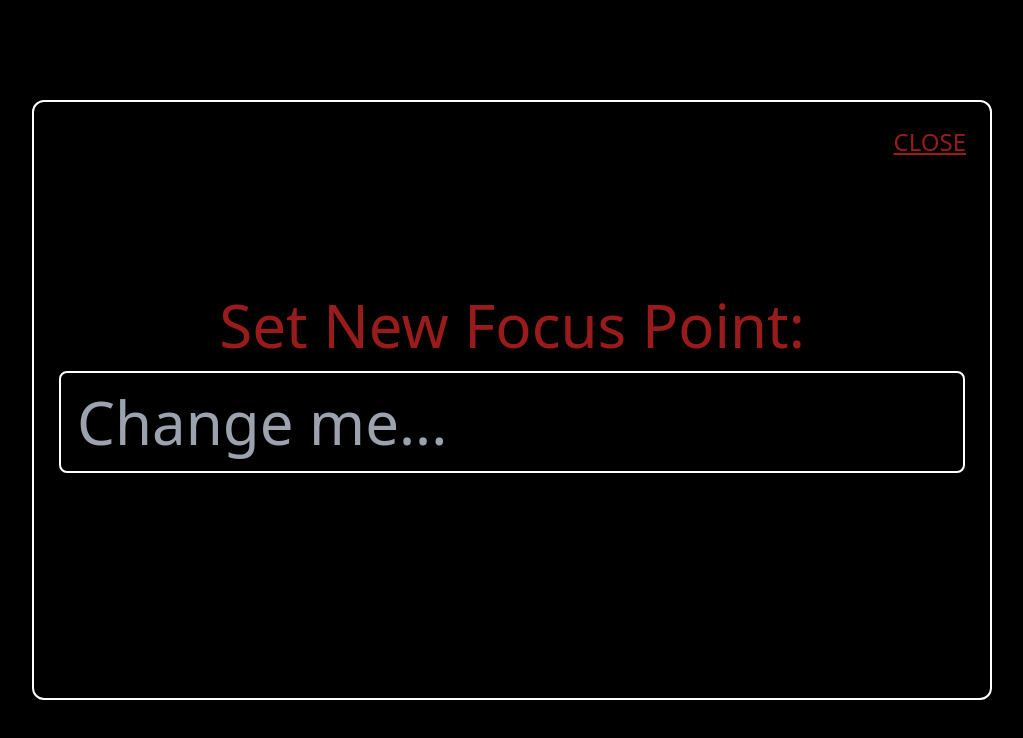
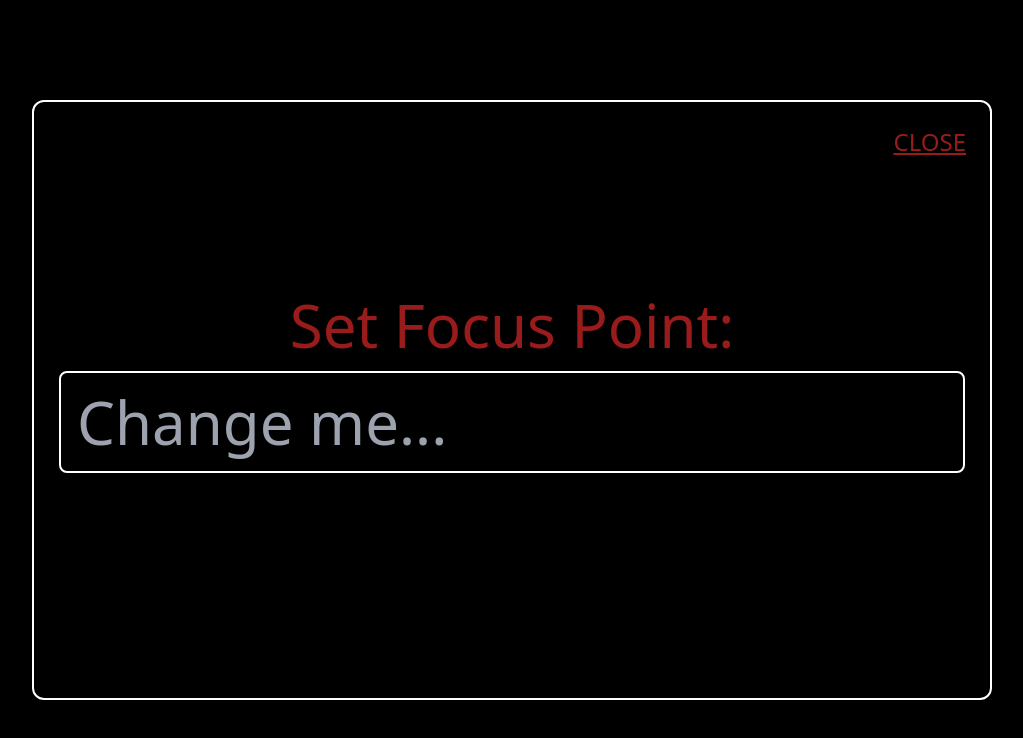
Before and after one commit to CollierTR/Flow-State, a React (Vite) app: page / in a window 1280 px wide. Shown: the top 738 px of the page, without its empty margins (128-1151 px from the left). Built offline with nearby package versions, Linux system fonts and the light colour scheme.

Commit message:
changed modal text

```diff
--- a/src/App.jsx
+++ b/src/App.jsx
@@ -1,9 +1,6 @@
 import { useState, useRef, useEffect } from "react"
 
 function App() {
-
-
-
   const [modalOpen, setModalOpen] = useState(true)
 
   const inputRef = useRef(null)
@@ -37,7 +34,7 @@ function App() {
 
       <div className={`${modalOpen ? 'block' : 'hidden'} text-6xl bg-black absolute h-3/4 w-3/4 text-red-800 flex flex-col justify-center place-items-center border-2 border-white rounded-xl`}>
         <form action="" onSubmit={(e) => { handleChange(e) }} className="flex-col gap-4 place-items-center justify-center">
-          <label htmlFor="input">Set New Focus Point:</label>
+          <label htmlFor="input">Set Focus Point:</label>
           <input type="text" ref={inputRef} id="input" name="input" placeholder="Change me..." className="block mt-4 mb-8 py-2 px-4 rounded-lg bg-black border-2 border-white" />
         </form>
         <p className="underline absolute top-6 right-6 text-red-800 text-2xl cursor-pointer" onClick={() => { setModalOpen(!modalOpen) }}>CLOSE</p>
```
